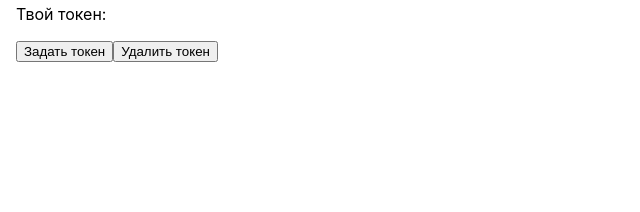
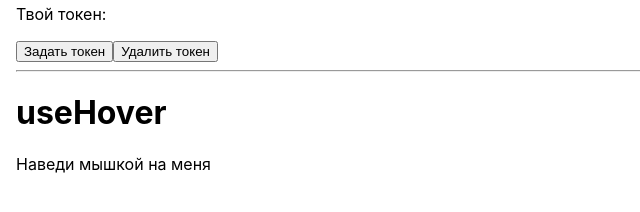
Before and after one commit to Bellusfennec/study-react, a React (Create React App) app: page / in a window 1280 px wide. Shown: the part 228-440 px from the top of the page, without its empty margins (0-640 px from the left). Built offline with nearby package versions, Linux system fonts and the light colour scheme; no server answers; the HTML template or start-up script is replaced by a standard one.

Commit message:
feat: :sparkles: create hook useHover

```diff
--- a/src/App/index.tsx
+++ b/src/App/index.tsx
@@ -1,4 +1,5 @@
 import DemoFetch from "../components/ui/DemoFetch";
+import DemoHover from "../components/ui/DemoHover";
 import DemoLocalStorage from "../components/ui/DemoLocalStorage";
 
 function App() {
@@ -9,6 +10,9 @@ function App() {
       <hr />
       <h1>useLocalStorage</h1>
       <DemoLocalStorage />
+      <hr />
+      <h1>useHover</h1>
+      <DemoHover />
     </div>
   );
 }
--- /dev/null
+++ b/src/components/ui/DemoHover.tsx
@@ -0,0 +1,9 @@
+import useHover from "../../hooks/useHover";
+
+const DemoHover = () => {
+  const { hovered, ref } = useHover();
+
+  return <div ref={ref}>{hovered ? "На меня навели мышку" : "Наведи мышкой на меня"}</div>;
+};
+
+export default DemoHover;
--- /dev/null
+++ b/src/hooks/useHover.tsx
@@ -0,0 +1,26 @@
+/* eslint-disable react-hooks/exhaustive-deps */
+import { useCallback, useEffect, useRef, useState } from "react";
+
+const useHover = () => {
+  const ref = useRef<any>(null);
+  const [hovered, setHover] = useState(false);
+
+  const handleMouseHover = useCallback(() => {
+    setHover(!hovered);
+  }, [hovered]);
+
+  useEffect(() => {
+    if (ref.current !== null) {
+      ref.current.addEventListener("mouseover", handleMouseHover);
+      ref.current.addEventListener("mouseout", handleMouseHover);
+    }
+    return () => {
+      ref.current.addEventListener("mouseover", handleMouseHover);
+      ref.current.addEventListener("mouseout", handleMouseHover);
+    };
+  }, [ref, hovered]);
+
+  return { hovered, ref };
+};
+
+export default useHover;
```
